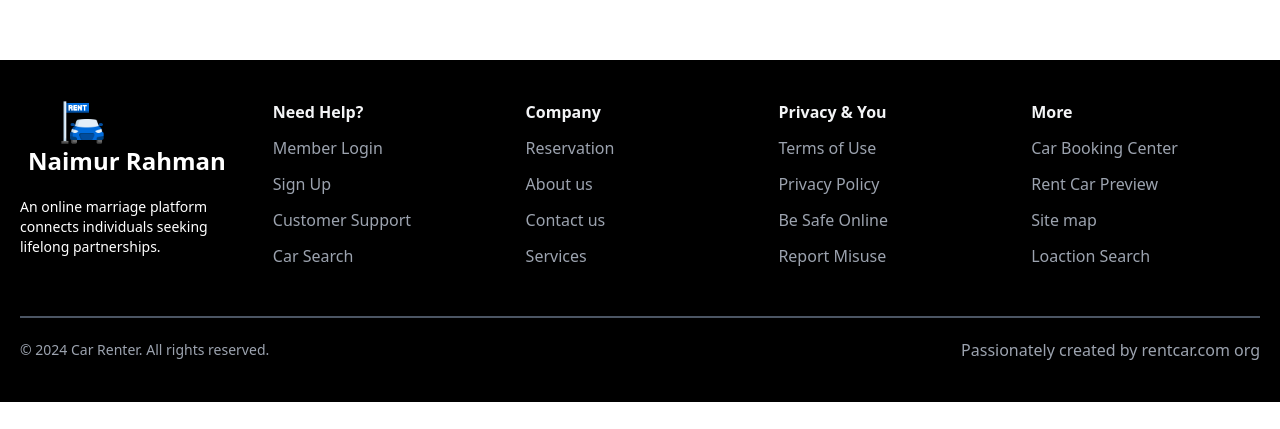
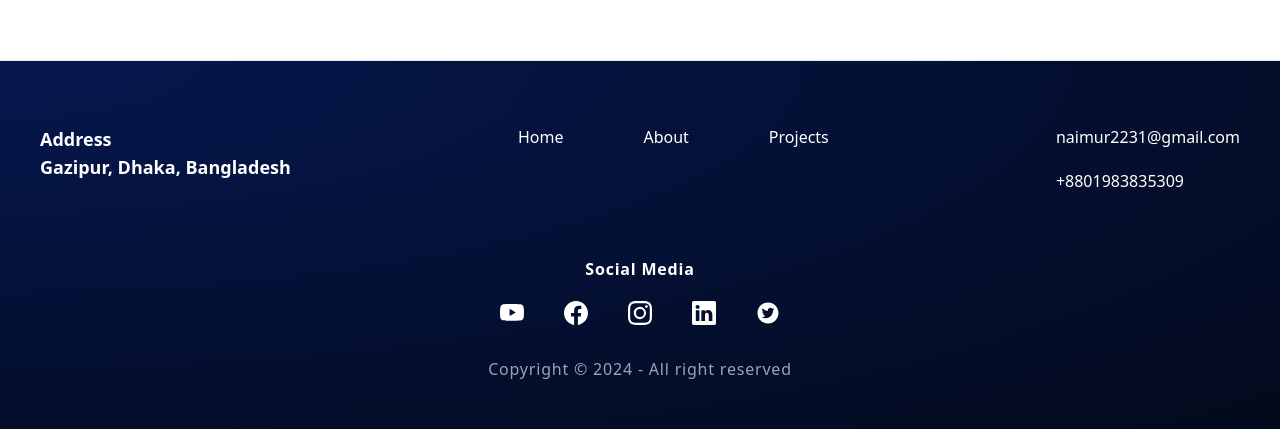
Before and after one commit to NaimurAlltime/next-level-portfolio-client, a Next.js app: page / in a window 1280 px wide. Shown: the part 804-1233 px from the top of the page. Before the commit the page ends 1206 px from the top, so only its background shows below. Built offline with nearby package versions, Linux system fonts and the light colour scheme; no server answers.

Commit message:
Footer section added

```diff
--- a/src/components/sections/Layout/Footer.tsx
+++ b/src/components/sections/Layout/Footer.tsx
@@ -1,222 +1,48 @@
-import { Link } from "@/lib/router-events";
-import Image from "next/image";
+import { AiFillTwitterCircle } from "react-icons/ai";
+import { BsFacebook, BsInstagram, BsLinkedin, BsYoutube } from "react-icons/bs";
 
 const Footer = () => {
   return (
     <div>
-      <footer className="bg-[rgba(0,0,0,255)] mt-16">
-        <div className="container px-5 mx-auto py-5 md:py-10">
-          {/* <!-- Grid --> */}
-          <div className="grid grid-cols-2 md:grid-cols-4 lg:grid-cols-5 gap-6">
-            <div className="col-span-full lg:col-span-1">
-              <a
-                className="flex-none text-xl font-semibold text-white"
-                href="/"
-                aria-label="Brand"
-              >
-                <div className="flex-none justify-center items-center">
-                  <Image
-                    src="/imgs/car-rent.png"
-                    alt="car-rental-logo"
-                    width={45}
-                    height={45}
-                    className="text-white ms-10"
-                  />
+      <footer className="bg-[radial-gradient(ellipse_at_top_left,_var(--tw-gradient-stops))] from-[#05174e] to-[#030a1c] mt-16">
+        <hr className="text-white" />
 
-                  <h1 className="text-xl font-sans md:text-2xl ms-2 font-semibold">
-                    Naimur Rahman
-                  </h1>
-                  <p className="text-sm font-medium justify-center items-center mt-5">
-                    An online marriage platform connects individuals seeking
-                    lifelong partnerships.
-                  </p>
-                </div>
-              </a>
-            </div>
-            {/* <!-- End Col --> */}
+        <div className="w-full flex flex-col md:flex-row py-16 px-8 md:px-10 gap-10 lg:gap-20 justify-between ">
+          <p className="text-lg text-white font-semibold ">
+            Address
+            <br />
+            Gazipur, Dhaka, Bangladesh
+          </p>
 
-            <div className="col-span-1">
-              <h4 className="font-semibold text-gray-100">Need Help?</h4>
+          <div className="flex flex-col md:flex-row text-md gap-5 md:gap-20 text-white ">
+            <a href="#home">Home</a>
+            <a href="#about">About</a>
+            <a href="#projects">Projects</a>
+          </div>
 
-              <div className="mt-3 grid space-y-3">
-                <p>
-                  <Link
-                    href="/"
-                    className="inline-flex gap-x-2 text-gray-400 hover:text-gray-200"
-                  >
-                    Member Login
-                  </Link>
-                </p>
-                <p>
-                  <Link
-                    href="/#"
-                    className="inline-flex gap-x-2 text-gray-400 hover:text-gray-200"
-                  >
-                    Sign Up
-                  </Link>
-                </p>
+          <div className="flex flex-col gap-5 text-md text-white ">
+            <p>naimur2231@gmail.com</p>
+            <p>+8801983835309</p>
+          </div>
+        </div>
 
-                <p>
-                  <Link
-                    href="/"
-                    className="inline-flex gap-x-2 text-gray-400 hover:text-gray-200"
-                  >
-                    Customer Support
-                  </Link>
-                </p>
-                <p>
-                  <Link
-                    href="/"
-                    className="inline-flex gap-x-2 text-gray-400 hover:text-gray-200"
-                  >
-                    Car Search
-                  </Link>
-                </p>
-              </div>
-            </div>
-            {/* <!-- End Col --> */}
+        <div className="flex flex-col gap-5 items-center justify-center pb-12">
+          <p className="text-white font-semibold tracking-wider">
+            Social Media
+          </p>
 
-            <div className="col-span-1">
-              <h4 className="font-semibold text-gray-100">Company</h4>
+          <div className="flex gap-10 text-white text-2xl mb-3">
+            <BsYoutube className="hover:scale-125" />
+            <BsFacebook className="hover:scale-125" />
+            <BsInstagram className="hover:scale-125" />
+            <BsLinkedin className="hover:scale-110" />
+            <AiFillTwitterCircle className="hover:scale-125" />
+          </div>
 
-              <div className="mt-3 grid space-y-3">
-                <p>
-                  <Link
-                    href="/about-us"
-                    className="inline-flex gap-x-2 text-gray-400 hover:text-gray-200"
-                  >
-                    Reservation
-                  </Link>
-                </p>
-                <p>
-                  <Link
-                    href="/about-us"
-                    className="inline-flex gap-x-2 text-gray-400 hover:text-gray-200"
-                  >
-                    About us
-                  </Link>
-                </p>
-                <p>
-                  <Link
-                    href="/contact-us"
-                    className="inline-flex gap-x-2 text-gray-400 hover:text-gray-200"
-                  >
-                    Contact us
-                  </Link>
-                </p>
-                <p>
-                  <Link
-                    className="inline-flex gap-x-2 text-gray-400 hover:text-gray-200"
-                    href="/"
-                  >
-                    Services
-                  </Link>{" "}
-                </p>
-              </div>
-            </div>
-            {/* <!-- End Col --> */}
-
-            <div className="col-span-1">
-              <h4 className="font-semibold text-gray-100">Privacy & You</h4>
-
-              <div className="mt-3 grid space-y-3">
-                <p>
-                  <Link
-                    href="/"
-                    className="inline-flex gap-x-2 text-gray-400 hover:text-gray-200"
-                  >
-                    Terms of Use
-                  </Link>
-                </p>
-
-                <p>
-                  <Link
-                    href="/#"
-                    className="inline-flex gap-x-2 text-gray-400 hover:text-gray-200"
-                  >
-                    Privacy Policy
-                  </Link>
-                </p>
-
-                <p>
-                  <Link
-                    href="/"
-                    className="inline-flex gap-x-2 text-gray-400 hover:text-gray-200"
-                  >
-                    Be Safe Online
-                  </Link>
-                </p>
-                <p>
-                  <Link
-                    href="/"
-                    className="inline-flex gap-x-2 text-gray-400 hover:text-gray-200"
-                  >
-                    Report Misuse
-                  </Link>
-                </p>
-              </div>
-            </div>
-            {/* <!-- End Col --> */}
-
-            <div className="col-span-1">
-              <h4 className="font-semibold text-gray-100">More</h4>
-
-              <div className="mt-3 grid space-y-3">
-                <p>
-                  <Link
-                    href="/"
-                    className="inline-flex gap-x-2 text-gray-400 hover:text-gray-200"
-                  >
-                    Car Booking Center
-                  </Link>
-                </p>
-
-                <p>
-                  <Link
-                    href="/"
-                    className="inline-flex gap-x-2 text-gray-400 hover:text-gray-200"
-                  >
-                    Rent Car Preview
-                  </Link>
-                </p>
-                <p>
-                  <Link
-                    href="/"
-                    className="inline-flex gap-x-2 text-gray-400 hover:text-gray-200"
-                  >
-                    Site map
-                  </Link>
-                </p>
-                <p>
-                  <Link
-                    href="/"
-                    className="inline-flex gap-x-2 text-gray-400 hover:text-gray-200"
-                  >
-                    Loaction Search
-                  </Link>
-                </p>
-              </div>
-            </div>
-            {/* <!-- End Col --> */}
-
-            {/* <!-- End Col --> */}
-          </div>
-          {/* <!-- End Grid --> */}
-
-          <div className="mt-8 pt-5 border-t-2 border-gray-600 sm:mt-12 grid gap-y-2 sm:gap-y-0 sm:flex sm:justify-between sm:items-center">
-            <div className="flex justify-between items-center">
-              <p className="text-sm text-gray-400">
-                © 2024 Car Renter. All rights reserved.
-              </p>
-            </div>
-            {/* <!-- End Col --> */}
-
-            <div>
-              <p className="text-gray-400">
-                Passionately created by rentcar.com org
-              </p>
-            </div>
-          </div>
+          <p className="text-gray-400 text-md tracking-wider">
+            {" "}
+            Copyright © {new Date().getFullYear()} - All right reserved
+          </p>
         </div>
       </footer>
     </div>
```
